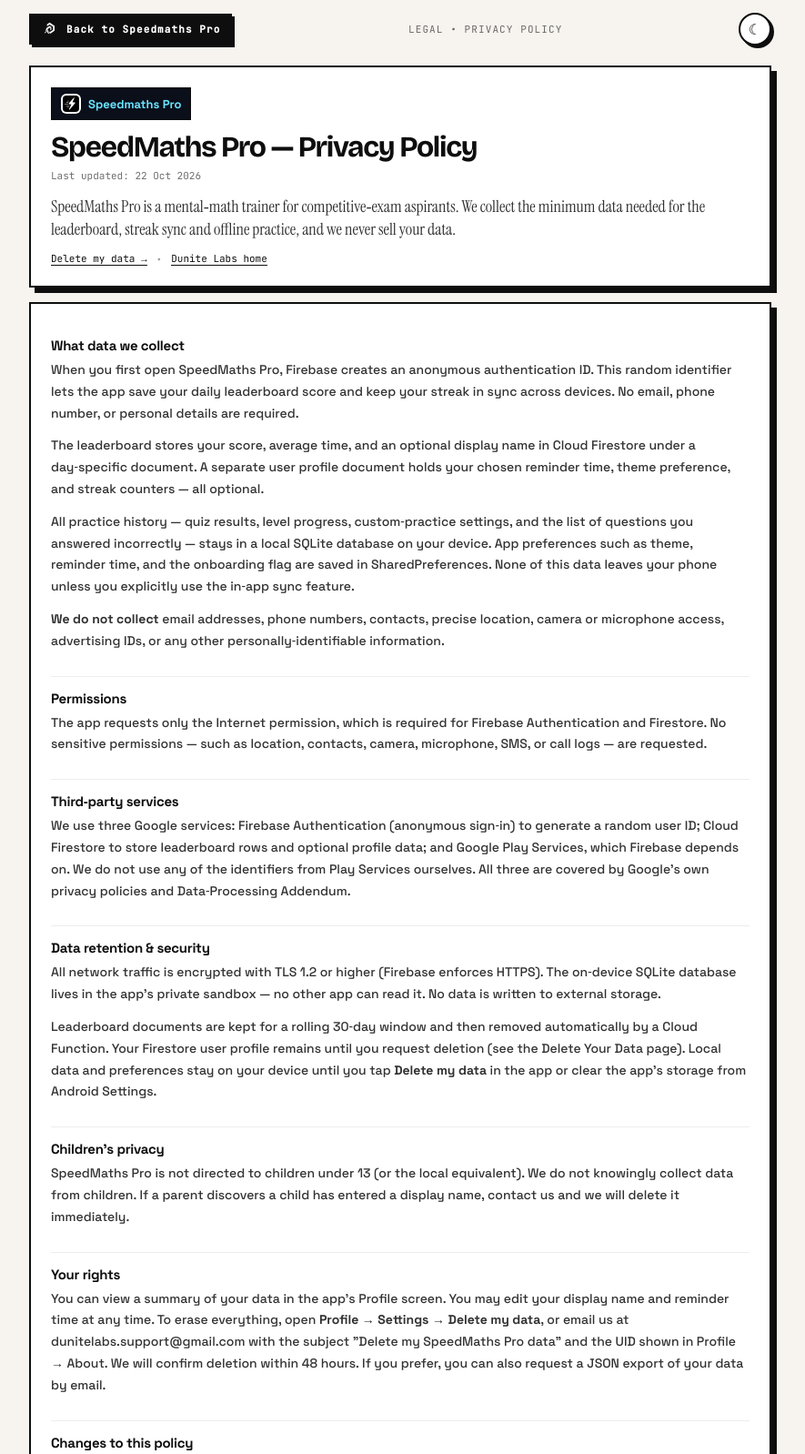
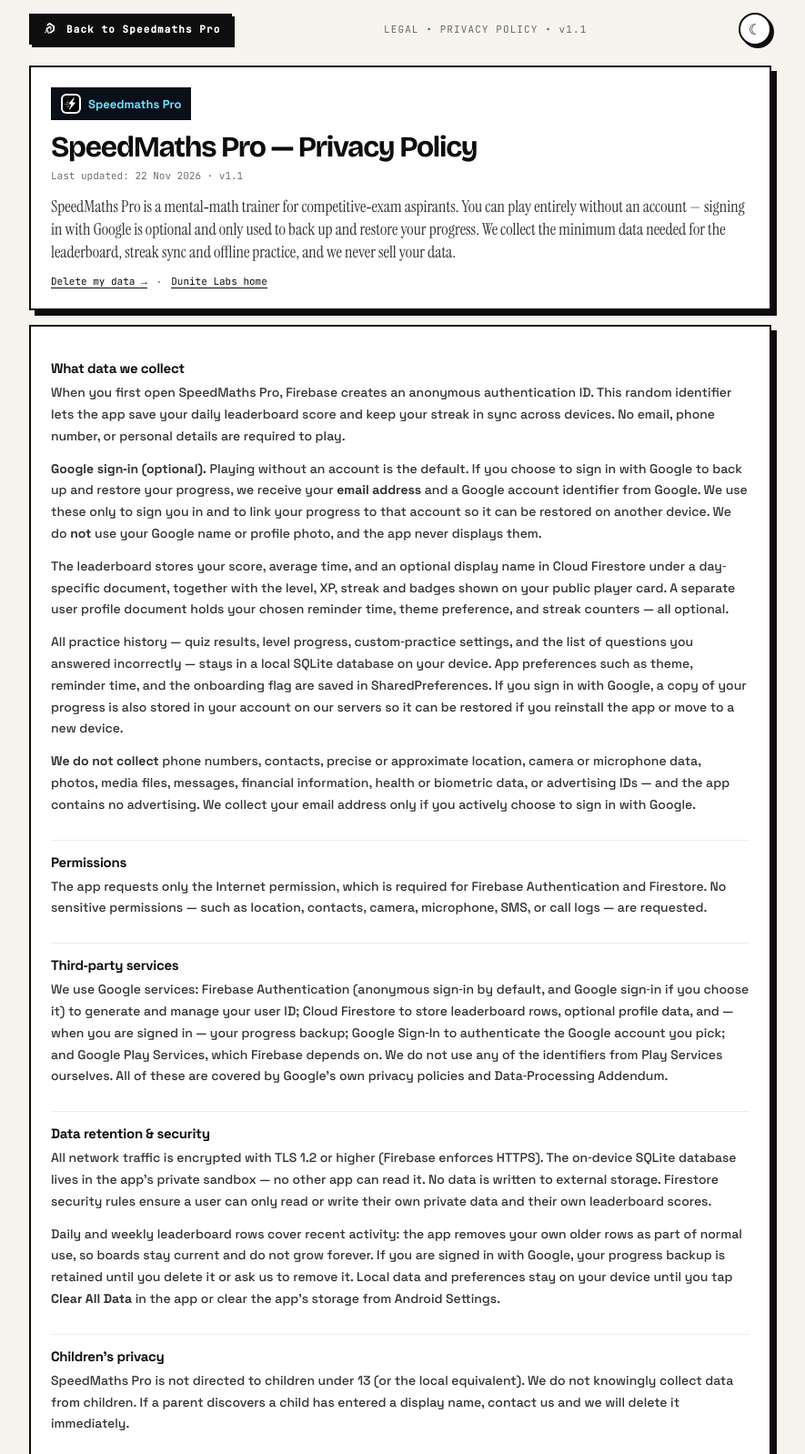
Before and after one commit to dunitelabs/dunitelabs, an Astro site: page /app/speedmaths-pro/privacy/ in a window 1280 px wide. Shown: the top 1598 px of the page at 91% size, without its empty margins (200-1085 px from the left). Built offline with nearby package versions, Linux system fonts and the light colour scheme; Astro itself is replaced by a stand-in of ours.

Commit message:
docs(speedmaths-pro): privacy policy v1.1 - optional Google backup, accurate deletion
The SpeedMaths Pro policy still described the pre-Google release: it claimed
the app never collects an email address and that old leaderboard rows are
pruned by a "Cloud Function". Neither is true now.

- Google sign-in is documented as optional: we receive the email address and
  a Google account id, used only to sign in and link the progress backup; the
  Google name and photo are explicitly not used.
- Adds the cloud progress backup/restore to what we store.
- Drops the Cloud Function claim (the app runs on the free Spark plan with no
  functions); retention now describes the app's own row cleanup.
- Fixes the deletion path: the app has "Clear All Data" (local) and "Log out",
  not a "Delete my data" button; cloud/account deletion is by email.
- delete-data page updated to match, with the device vs cloud split called out.
- Privacy v1.1 / Delete v1.1, dated 22 Nov 2026.

```diff
--- a/src/pages/app/[slug]/privacy.astro
+++ b/src/pages/app/[slug]/privacy.astro
@@ -27,12 +27,12 @@ const jsonld = [
   description="Privacy policy for SpeedMaths Pro mental‑math trainer."
   path={`/app/${app.slug}/privacy/`}
   jsonld={jsonld}
-  date="22 Oct 2026"
+  date="22 Nov 2026"
 >
   <div class="page" style={`--accent:${app.accent}`}>
     <div class="topbar">
       <a href={`/app/${app.slug}/`} class="back"><img src="/dunitelabs_logo.svg" alt="" width="20" height="20" /> Back to {app.name}</a>
-      <span class="top-mono">LEGAL • PRIVACY POLICY</span>
+      <span class="top-mono">LEGAL • PRIVACY POLICY • v1.1</span>
       <button id="theme-toggle" type="button" onclick="window.toggleTheme()" aria-label="Toggle theme" title="Light / Dark" style="width:36px; height:36px; border-radius:50%; border:2px solid var(--line); background:var(--card); color:var(--ink); box-shadow:3px 3px 0 var(--line); cursor:pointer; display:grid; place-items:center; font-size:16px; flex-shrink:0;"><span id="theme-toggle-icon">☾</span></button>
     </div>
 
@@ -43,8 +43,8 @@ const jsonld = [
           <span>{app.name}</span>
         </div>
         <h1>SpeedMaths Pro — Privacy Policy</h1>
-        <p class="last">Last updated: 22 Oct 2026</p>
-        <p class="intro">SpeedMaths Pro is a mental‑math trainer for competitive‑exam aspirants. We collect the minimum data needed for the leaderboard, streak sync and offline practice, and we never sell your data.</p>
+        <p class="last">Last updated: 22 Nov 2026 · v1.1</p>
+        <p class="intro">SpeedMaths Pro is a mental‐math trainer for competitive‐exam aspirants. You can play entirely without an account — signing in with Google is optional and only used to back up and restore your progress. We collect the minimum data needed for the leaderboard, streak sync and offline practice, and we never sell your data.</p>
         <div class="links">
           <a href={`/app/${app.slug}/delete-data/`} class="link">Delete my data →</a>
           <span class="sep">•</span>
@@ -55,10 +55,11 @@ const jsonld = [
       <div class="sections">
         <section>
           <h2>What data we collect</h2>
-          <p>When you first open SpeedMaths Pro, Firebase creates an anonymous authentication ID. This random identifier lets the app save your daily leaderboard score and keep your streak in sync across devices. No email, phone number, or personal details are required.</p>
-          <p>The leaderboard stores your score, average time, and an optional display name in Cloud Firestore under a day‑specific document. A separate user profile document holds your chosen reminder time, theme preference, and streak counters — all optional.</p>
-          <p>All practice history — quiz results, level progress, custom‑practice settings, and the list of questions you answered incorrectly — stays in a local SQLite database on your device. App preferences such as theme, reminder time, and the onboarding flag are saved in SharedPreferences. None of this data leaves your phone unless you explicitly use the in‑app sync feature.</p>
-          <p><strong>We do not collect</strong> email addresses, phone numbers, contacts, precise location, camera or microphone access, advertising IDs, or any other personally‑identifiable information.</p>
+          <p>When you first open SpeedMaths Pro, Firebase creates an anonymous authentication ID. This random identifier lets the app save your daily leaderboard score and keep your streak in sync across devices. No email, phone number, or personal details are required to play.</p>
+          <p><strong>Google sign‐in (optional).</strong> Playing without an account is the default. If you choose to sign in with Google to back up and restore your progress, we receive your <strong>email address</strong> and a Google account identifier from Google. We use these only to sign you in and to link your progress to that account so it can be restored on another device. We do <strong>not</strong> use your Google name or profile photo, and the app never displays them.</p>
+          <p>The leaderboard stores your score, average time, and an optional display name in Cloud Firestore under a day‐specific document, together with the level, XP, streak and badges shown on your public player card. A separate user profile document holds your chosen reminder time, theme preference, and streak counters — all optional.</p>
+          <p>All practice history — quiz results, level progress, custom‐practice settings, and the list of questions you answered incorrectly — stays in a local SQLite database on your device. App preferences such as theme, reminder time, and the onboarding flag are saved in SharedPreferences. If you sign in with Google, a copy of your progress is also stored in your account on our servers so it can be restored if you reinstall the app or move to a new device.</p>
+          <p><strong>We do not collect</strong> phone numbers, contacts, precise or approximate location, camera or microphone data, photos, media files, messages, financial information, health or biometric data, or advertising IDs — and the app contains no advertising. We collect your email address only if you actively choose to sign in with Google.</p>
         </section>
 
         <section>
@@ -67,14 +68,14 @@ const jsonld = [
         </section>
 
         <section>
-          <h2>Third‑party services</h2>
-          <p>We use three Google services: Firebase Authentication (anonymous sign‑in) to generate a random user ID; Cloud Firestore to store leaderboard rows and optional profile data; and Google Play Services, which Firebase depends on. We do not use any of the identifiers from Play Services ourselves. All three are covered by Google's own privacy policies and Data‑Processing Addendum.</p>
+          <h2>Third‐party services</h2>
+          <p>We use Google services: Firebase Authentication (anonymous sign‐in by default, and Google sign‐in if you choose it) to generate and manage your user ID; Cloud Firestore to store leaderboard rows, optional profile data, and — when you are signed in — your progress backup; Google Sign‐In to authenticate the Google account you pick; and Google Play Services, which Firebase depends on. We do not use any of the identifiers from Play Services ourselves. All of these are covered by Google's own privacy policies and Data‐Processing Addendum.</p>
         </section>
 
         <section>
           <h2>Data retention & security</h2>
-          <p>All network traffic is encrypted with TLS 1.2 or higher (Firebase enforces HTTPS). The on‑device SQLite database lives in the app's private sandbox — no other app can read it. No data is written to external storage.</p>
-          <p>Leaderboard documents are kept for a rolling 30‑day window and then removed automatically by a Cloud Function. Your Firestore user profile remains until you request deletion (see the Delete Your Data page). Local data and preferences stay on your device until you tap <strong>Delete my data</strong> in the app or clear the app's storage from Android Settings.</p>
+          <p>All network traffic is encrypted with TLS 1.2 or higher (Firebase enforces HTTPS). The on‐device SQLite database lives in the app's private sandbox — no other app can read it. No data is written to external storage. Firestore security rules ensure a user can only read or write their own private data and their own leaderboard scores.</p>
+          <p>Daily and weekly leaderboard rows cover recent activity: the app removes your own older rows as part of normal use, so boards stay current and do not grow forever. If you are signed in with Google, your progress backup is retained until you delete it or ask us to remove it. Local data and preferences stay on your device until you tap <strong>Clear All Data</strong> in the app or clear the app's storage from Android Settings.</p>
         </section>
 
         <section>
@@ -84,7 +85,7 @@ const jsonld = [
 
         <section>
           <h2>Your rights</h2>
-          <p>You can view a summary of your data in the app's Profile screen. You may edit your display name and reminder time at any time. To erase everything, open <strong>Profile → Settings → Delete my data</strong>, or email us at <a href="mailto:dunitelabs.support@gmail.com">dunitelabs.support@gmail.com</a> with the subject "Delete my SpeedMaths Pro data" and the UID shown in Profile → About. We will confirm deletion within 48 hours. If you prefer, you can also request a JSON export of your data by email.</p>
+          <p>You can view a summary of your data in the app's Profile screen, and you may edit your display name and reminder time at any time. To erase the data stored on your device, open <strong>Profile → Settings → Clear All Data</strong>, or uninstall the app. To delete your cloud data — your leaderboard rows, public player card, progress backup and account — email us at <a href="mailto:dunitelabs.support@gmail.com">dunitelabs.support@gmail.com</a> with the subject "Delete my SpeedMaths Pro data". We will confirm deletion within 48 hours. If you prefer, you can also request a JSON export of your data by email. See the <a href={`/app/${app.slug}/delete-data/`}>Delete Your Data</a> page for details.</p>
         </section>
 
         <section>
```
Also changed, not shown: src/pages/app/[slug]/delete-data.astro (+13 -12 lines).
